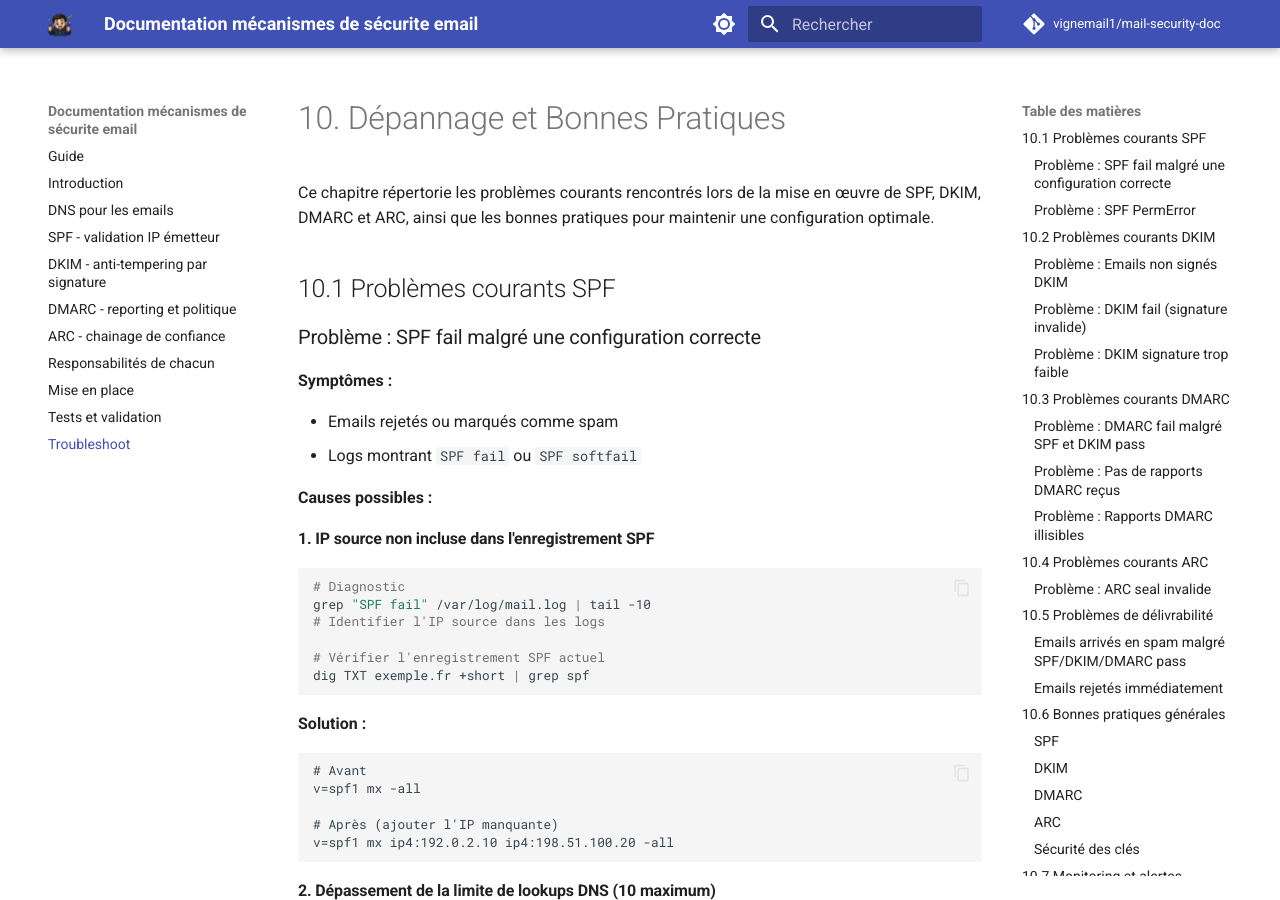
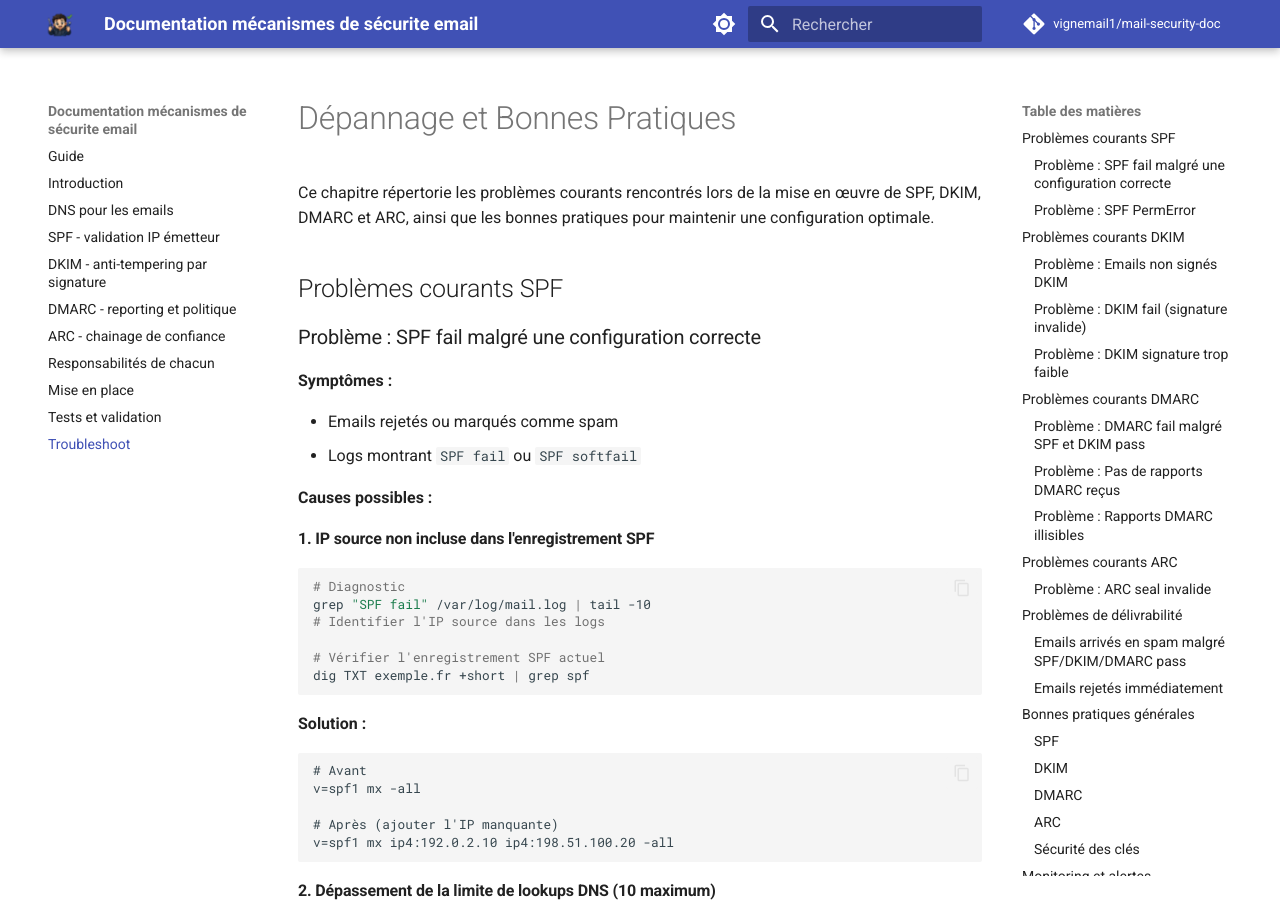
Before and after one commit to vignemail1/mail-security-doc, an MkDocs documentation site: the page built from docs/10-troubleshooting.md, in a window 1280 px wide and 900 px high. Built offline with MkDocs 1.6.1 and Material for MkDocs 9.7.7, drawn with Linux system fonts in a browser that asks for light colours; comment, search, counter and statistics services are not loaded; some of the changed text lies outside the part shown.

Commit message:
chore: removes chapter 10 numbering

````diff
--- a/docs/10-troubleshooting.md
+++ b/docs/10-troubleshooting.md
@@ -1,11 +1,11 @@
 ---
 title: "Troubleshoot"
 ---
-# 10. Dépannage et Bonnes Pratiques
+# Dépannage et Bonnes Pratiques
 
 Ce chapitre répertorie les problèmes courants rencontrés lors de la mise en œuvre de SPF, DKIM, DMARC et ARC, ainsi que les bonnes pratiques pour maintenir une configuration optimale.
 
-## 10.1 Problèmes courants SPF
+## Problèmes courants SPF
 
 ### Problème : SPF fail malgré une configuration correcte
 
@@ -129,7 +129,7 @@ exemple.fr. IN TXT (
 )
 ```
 
-## 10.2 Problèmes courants DKIM
+## Problèmes courants DKIM
 
 ### Problème : Emails non signés DKIM
 
@@ -306,7 +306,7 @@ systemctl restart opendkim
 # Après 7 jours, supprimer ancienne clé
 ```
 
-## 10.3 Problèmes courants DMARC
+## Problèmes courants DMARC
 
 ### Problème : DMARC fail malgré SPF et DKIM pass
 
@@ -460,7 +460,7 @@ EOF
 chmod +x parse-dmarc.py
 ```
 
-## 10.4 Problèmes courants ARC
+## Problèmes courants ARC
 
 ### Problème : ARC seal invalide
 
@@ -502,7 +502,7 @@ AuthservID mail.exemple.fr
 TrustedAuthservIDs mail.exemple.fr,autre-serveur.com
 ```
 
-## 10.5 Problèmes de délivrabilité
+## Problèmes de délivrabilité
 
 ### Emails arrivés en spam malgré SPF/DKIM/DMARC pass
 
@@ -609,7 +609,7 @@ feb 10 12:00:00 mail postfix/smtp[1234]: 550 5.7.1 DMARC policy reject
 
 **Solution :** S'assurer DMARC pass avec alignement strict.
 
-## 10.6 Bonnes pratiques générales
+## Bonnes pratiques générales
 
 ### SPF
 
@@ -734,7 +734,7 @@ tar czf - /etc/opendkim/keys | \
 rsync /backup/opendkim-keys-*.gpg backup-server:/secure/
 ```
 
-## 10.7 Monitoring et alertes
+## Monitoring et alertes
 
 ### Scripts de monitoring
 
@@ -891,7 +891,7 @@ chmod +x /usr/local/bin/email-auth-metrics.sh
 echo "*/5 * * * * /usr/local/bin/email-auth-metrics.sh" | crontab -
 ```
 
-## 10.8 Checklist de maintenance
+## Checklist de maintenance
 
 ### Quotidienne
 
@@ -939,7 +939,7 @@ echo "*/5 * * * * /usr/local/bin/email-auth-metrics.sh" | crontab -
 ☐ Audit externe si requis
 ```
 
-## 10.9 Documentation et communication
+## Documentation et communication
 
 ### Documenter les changements
 
@@ -1003,7 +1003,7 @@ Suivi quotidien pendant 2 semaines après activation.
 Questions: admin@exemple.fr
 ```
 
-## 10.10 Résumé des commandes utiles
+## Résumé des commandes utiles
 
 ```bash
 ### Diagnostic rapide
````
